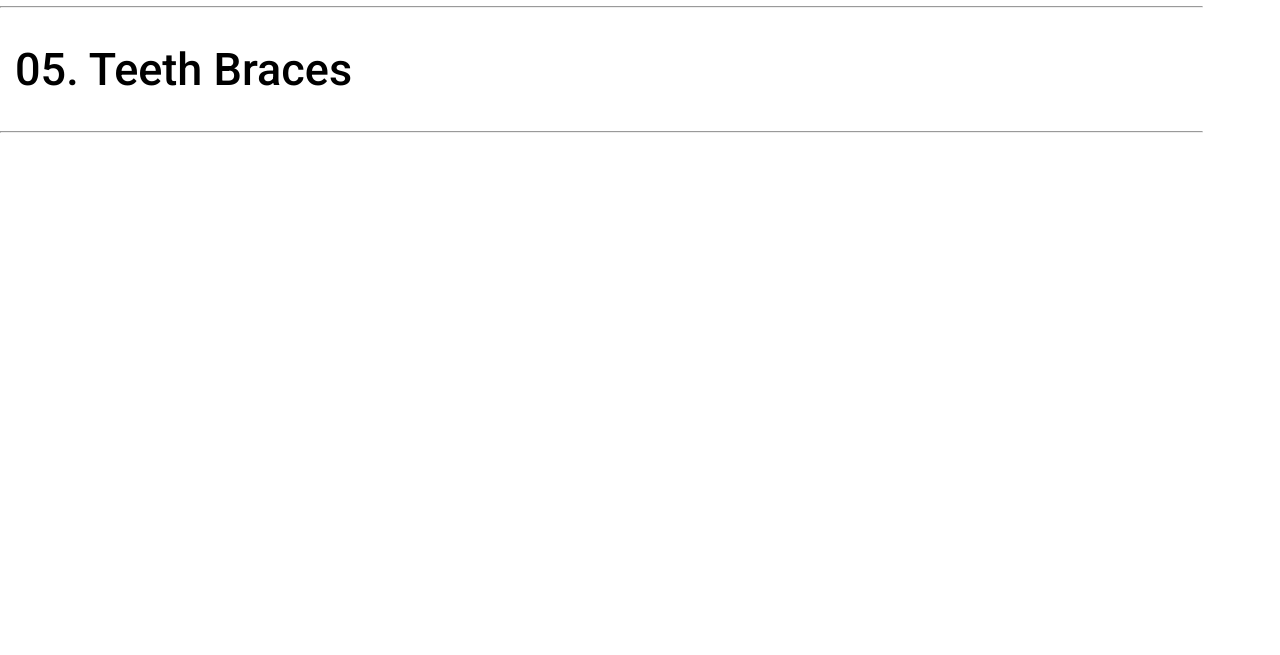
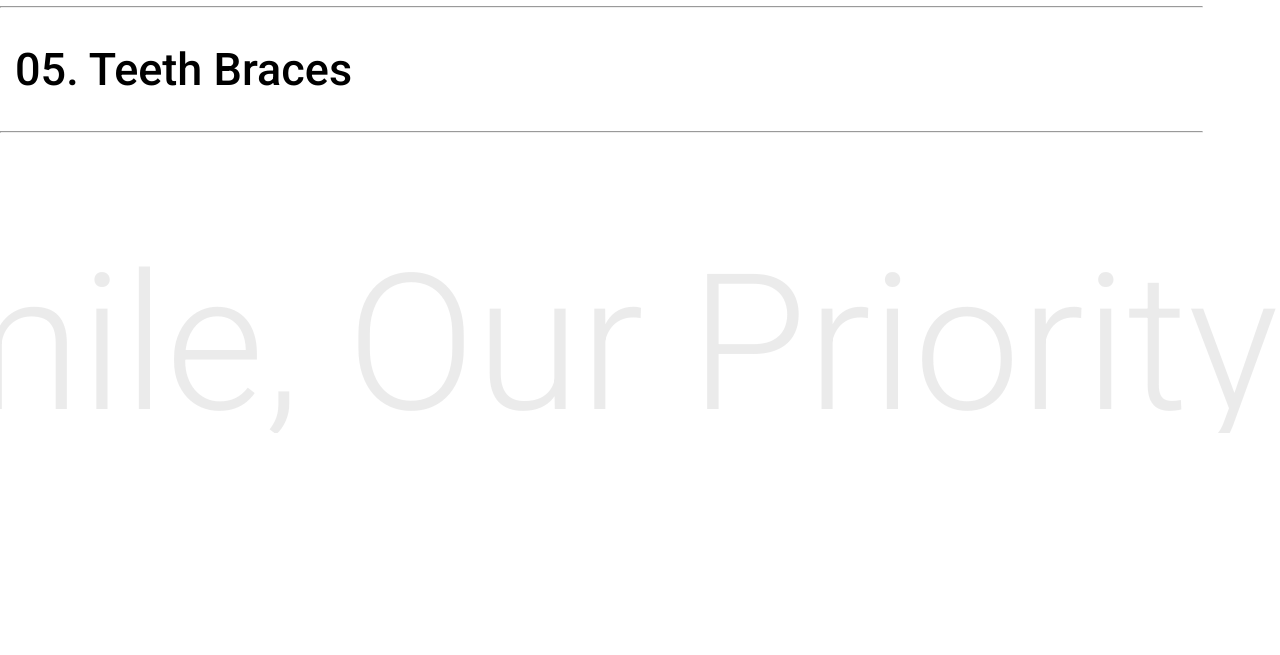
Before and after one commit to Poojadhav313/dentacare, a PHP site: page /service.php in a window 1280 px wide. Shown: the part 1760-2415 px from the top of the page. Run offline with PHP 8.4, Linux system fonts and the light colour scheme.

Commit message:
service - marquee text complete

```diff
--- a/dentacare/header.html
+++ b/dentacare/header.html
@@ -121,6 +121,7 @@ header a{
 .phoneicon, .phoneno{
   transition: all 0.8s ease-in-out 0s;
   cursor: pointer;
+  color: white
 }
 
 .nav-right:hover .phoneicon{
--- a/dentacare/service.css
+++ b/dentacare/service.css
@@ -83,3 +83,34 @@
 .box:hover .box-data-holder{
   display:block;
 }
+
+/* appointment section */
+
+
+/* marque */
+
+#marquee {
+  height: 200px;
+  width: 100vw;
+  overflow: hidden;
+  display: flex;
+}
+
+.marquee-content p{
+  font-size: 190px;
+  margin-right: 150px;
+  color: rgba(196, 196, 196, 0.342);
+  font-weight: 300;
+  /* background-color:  rebeccapurple; */
+  white-space: nowrap;                              /* no line breaks */
+  animation: marquee 20s linear infinite;
+}
+
+@keyframes marquee {
+  0% {
+    transform: translateX(0);
+  }
+  100% {
+    transform: translateX(-100%);
+  }
+}
--- a/dentacare/service.php
+++ b/dentacare/service.php
@@ -200,6 +200,18 @@
 
 </section>
 
+<section id="appointment-section">
+
+</section>
+
+<section id="marquee">
+  <div class="marquee-content">
+    <p>Your Smile, Our Priority</p>
+  </div>
+  <div class="marquee-content">
+    <p>Your Smile, Our Priority</p>
+  </div>
+</section>
 
 
 
```
